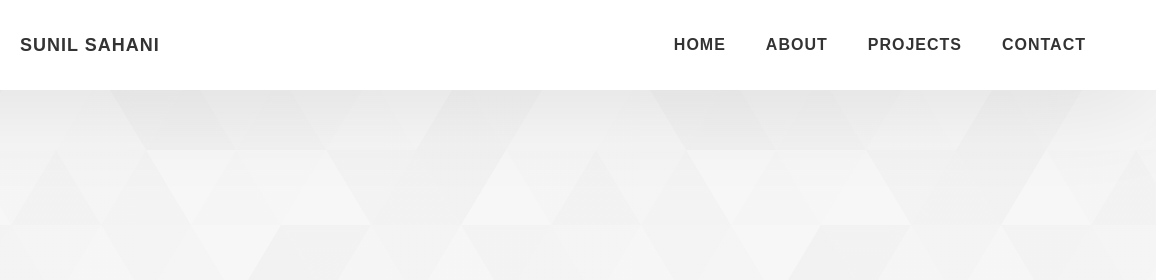
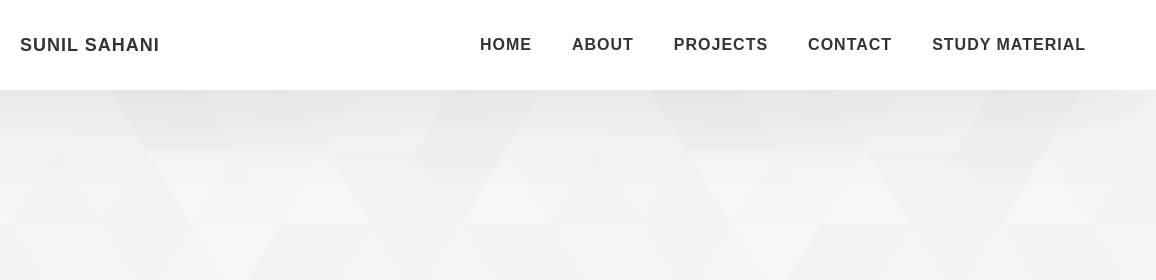
Before and after one commit to Sahani26/Study-Material, a plain HTML site: page portfolio.html in a window 1280 px wide. Shown: the top 280 px of the page, 124-1280 px from the left. Drawn offline with nearby package versions, Linux system fonts and the light colour scheme; a web font is replaced by a local one.

Commit message:
Update portfolio.html

```diff
--- a/portfolio.html
+++ b/portfolio.html
@@ -36,6 +36,9 @@
               </li>
               <li class="header__link-wrapper">
                 <a href="#contact" class="header__link" id="contact-page"> Contact </a>
+              </li>
+                    <li class="header__link-wrapper">
+                <a href="/index.html" class="header__link" id="contact-page"> Study Material</a>
               </li>
                 </ul>
                 <div class="header__main-ham-menu-cont">
```
